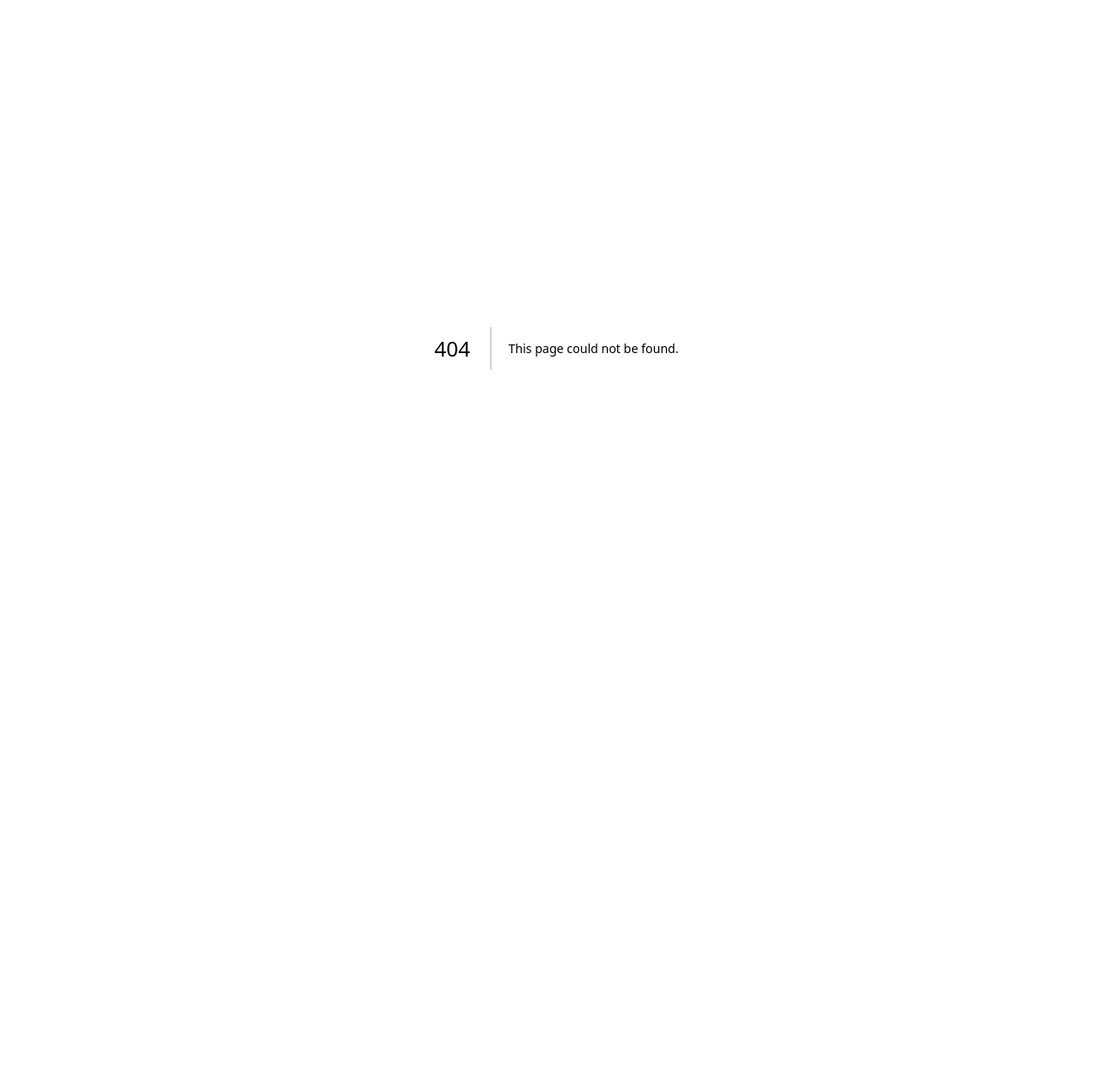
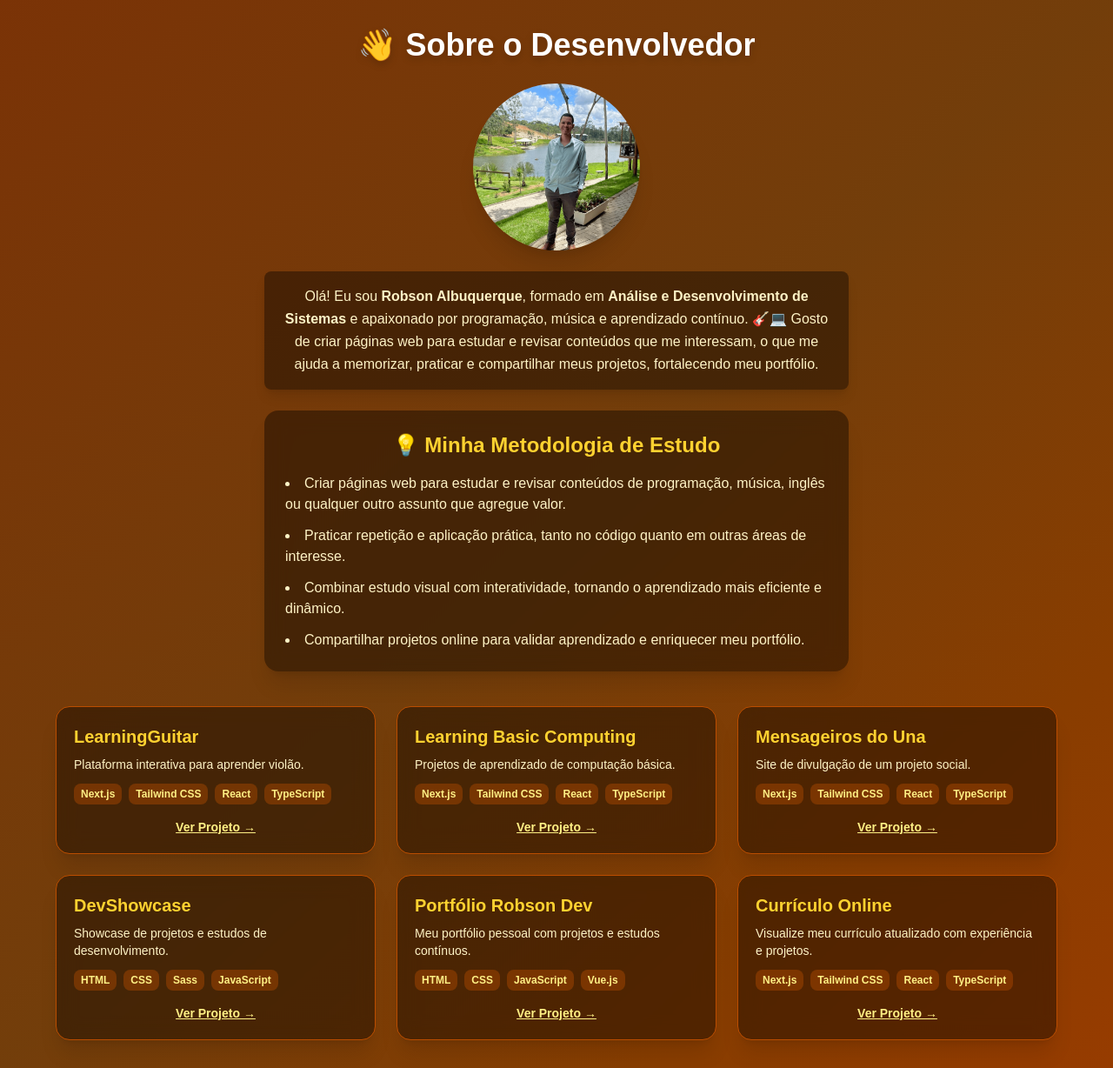
Before and after one commit to robsonalbuquerquedev/learningguitar, a Next.js app: page /sobre in a window 1280 px wide. Before the commit this address had no page. Shown: the whole page at 87% size. Before the commit the page ends 800 px from the top, so only its background shows below. Built offline with nearby package versions, Linux system fonts and the light colour scheme.

Commit message:
feat: adicionar rota sobre

```diff
--- /dev/null
+++ b/src/app/sobre/page.tsx
@@ -0,0 +1,142 @@
+"use client";
+
+import { motion } from "framer-motion";
+import Image from "next/image";
+
+type Projeto = {
+    nome: string;
+    descricao: string;
+    link: string;
+    tecnologias?: string[];
+};
+
+const projetos: Projeto[] = [
+    {
+        nome: "LearningGuitar",
+        descricao: "Plataforma interativa para aprender violão.",
+        link: "https://learningguitar.vercel.app/",
+        tecnologias: ["Next.js", "Tailwind CSS", "React", "TypeScript"],
+    },
+    {
+        nome: "Learning Basic Computing",
+        descricao: "Projetos de aprendizado de computação básica.",
+        link: "https://learningbasiccomputing.vercel.app/",
+        tecnologias: ["Next.js", "Tailwind CSS", "React", "TypeScript"],
+    },
+    {
+        nome: "Mensageiros do Una",
+        descricao: "Site de divulgação de um projeto social.",
+        link: "https://mensageiros-do-una-site.vercel.app/",
+        tecnologias: ["Next.js", "Tailwind CSS", "React", "TypeScript"],
+    },
+    {
+        nome: "DevShowcase",
+        descricao: "Showcase de projetos e estudos de desenvolvimento.",
+        link: "https://devshowcase-bice.vercel.app/",
+        tecnologias: ["HTML", "CSS", "Sass", "JavaScript"],
+    },
+    {
+        nome: "Portfólio Robson Dev",
+        descricao: "Meu portfólio pessoal com projetos e estudos contínuos.",
+        link: "https://robson-dev-portfolio.vercel.app/#/",
+        tecnologias: ["HTML", "CSS", "JavaScript", "Vue.js"],
+    },
+    {
+        nome: "Currículo Online",
+        descricao: "Visualize meu currículo atualizado com experiência e projetos.",
+        link: "https://robson-dev-cv.vercel.app/",
+        tecnologias: ["Next.js", "Tailwind CSS", "React", "TypeScript"],
+    },
+];
+
+export default function SobrePage() {
+    return (
+        <main className="min-h-screen flex flex-col items-center justify-start bg-gradient-to-br from-amber-900 via-yellow-900 to-amber-800 text-white p-6 sm:p-8">
+
+            <motion.h1
+                initial={{ opacity: 0, y: -20 }}
+                animate={{ opacity: 1, y: 0 }}
+                className="text-3xl sm:text-4xl font-bold mb-6 text-center drop-shadow-lg"
+            >
+                👋 Sobre o Desenvolvedor
+            </motion.h1>
+
+            {/* Foto */}
+            <motion.div
+                initial={{ opacity: 0, scale: 0.8 }}
+                animate={{ opacity: 1, scale: 1 }}
+                className="rounded-full overflow-hidden w-40 h-40 sm:w-48 sm:h-48 mb-6 shadow-xl"
+            >
+                <Image
+                    src="/robson.png"
+                    alt="Foto de Robson Albuquerque"
+                    width={192}
+                    height={192}
+                    className="object-cover"
+                />
+            </motion.div>
+
+            {/* Texto de apresentação */}
+            <motion.p
+                initial={{ opacity: 0 }}
+                animate={{ opacity: 1 }}
+                className="text-amber-100 max-w-2xl mx-auto mb-6 leading-relaxed text-center bg-black/40 p-4 rounded-lg shadow-lg text-sm sm:text-base"
+            >
+                Olá! Eu sou <strong>Robson Albuquerque</strong>, formado em <strong>Análise e Desenvolvimento de Sistemas</strong> e apaixonado por programação, música e aprendizado contínuo. 🎸💻
+                Gosto de criar páginas web para estudar e revisar conteúdos que me interessam, o que me ajuda a memorizar, praticar e compartilhar meus projetos, fortalecendo meu portfólio.
+            </motion.p>
+
+            {/* Metodologia */}
+            <motion.div
+                initial={{ opacity: 0 }}
+                animate={{ opacity: 1 }}
+                className="max-w-2xl mx-auto bg-black/40 p-6 rounded-2xl shadow-xl backdrop-blur-md text-sm sm:text-base mb-10"
+            >
+                <h2 className="text-2xl font-bold mb-4 text-amber-300 text-center">💡 Minha Metodologia de Estudo</h2>
+                <ul className="list-disc list-inside space-y-3 text-amber-100">
+                    <li>Criar páginas web para estudar e revisar conteúdos de programação, música, inglês ou qualquer outro assunto que agregue valor.</li>
+                    <li>Praticar repetição e aplicação prática, tanto no código quanto em outras áreas de interesse.</li>
+                    <li>Combinar estudo visual com interatividade, tornando o aprendizado mais eficiente e dinâmico.</li>
+                    <li>Compartilhar projetos online para validar aprendizado e enriquecer meu portfólio.</li>
+                </ul>
+            </motion.div>
+
+            {/* Projetos em Cards */}
+            <motion.div
+                initial={{ opacity: 0 }}
+                animate={{ opacity: 1 }}
+                className="grid grid-cols-1 sm:grid-cols-2 lg:grid-cols-3 gap-6 w-full max-w-6xl"
+            >
+                {projetos.map((projeto) => (
+                    <motion.a
+                        key={projeto.nome}
+                        href={projeto.link}
+                        target="_blank"
+                        className="bg-black/40 backdrop-blur-md p-5 rounded-2xl shadow-xl border border-amber-700 hover:scale-105 transition-transform duration-300 flex flex-col justify-between"
+                        whileHover={{ scale: 1.05 }}
+                    >
+                        <div>
+                            <h3 className="text-xl font-bold text-amber-300 mb-2">{projeto.nome}</h3>
+                            <p className="text-amber-100 text-sm mb-3">{projeto.descricao}</p>
+                            {projeto.tecnologias && (
+                                <div className="flex flex-wrap gap-2">
+                                    {projeto.tecnologias.map((tech) => (
+                                        <span
+                                            key={tech}
+                                            className="bg-amber-700/40 px-2 py-1 rounded-lg text-yellow-200 text-xs font-semibold"
+                                        >
+                                            {tech}
+                                        </span>
+                                    ))}
+                                </div>
+                            )}
+                        </div>
+                        <p className="mt-4 text-yellow-200 font-semibold text-sm underline hover:text-yellow-300 text-center">
+                            Ver Projeto →
+                        </p>
+                    </motion.a>
+                ))}
+            </motion.div>
+        </main>
+    );
+}
```
